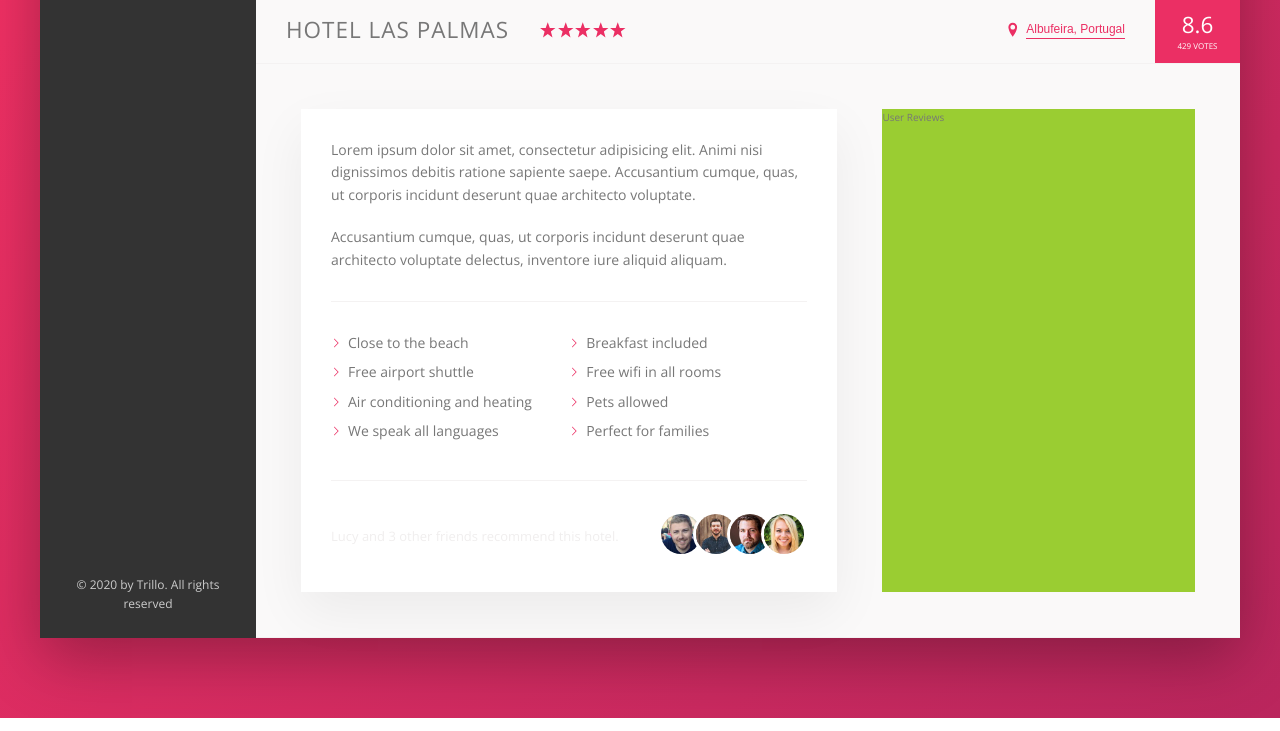
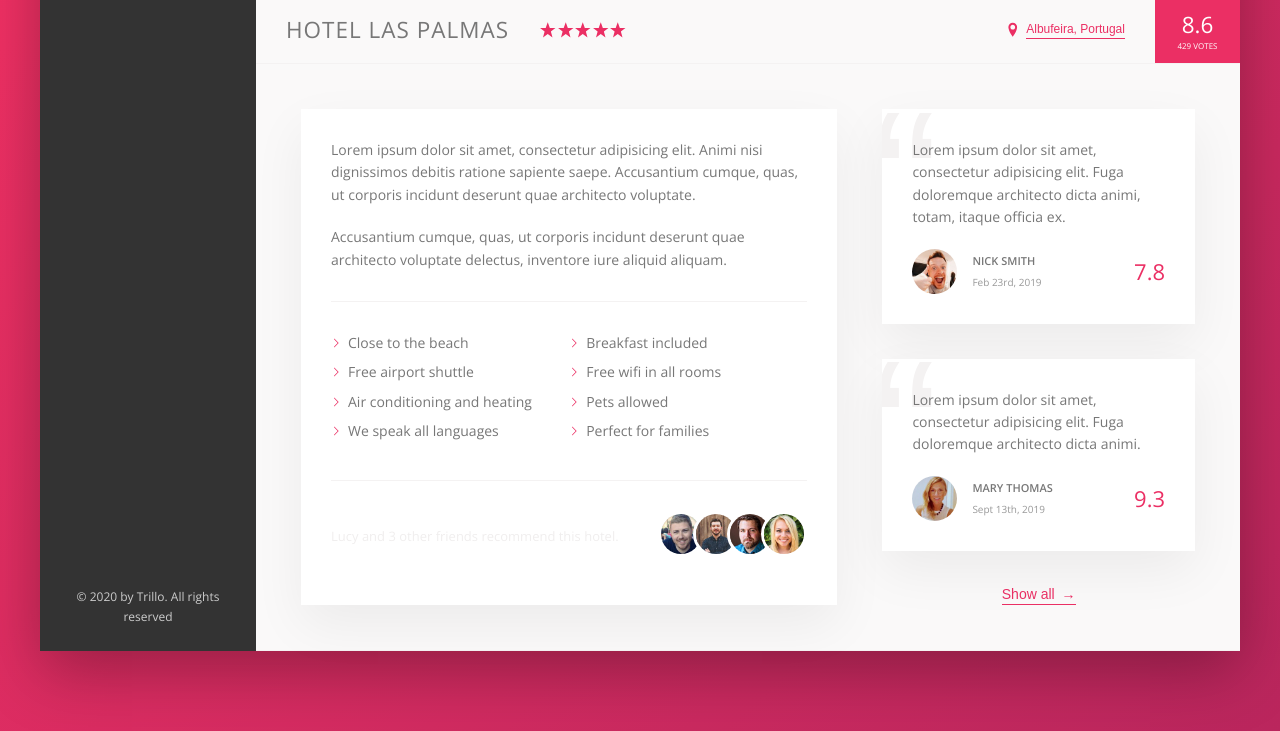
Before and after one commit to paulgellatly/trillo, a website: page index.html in a window 1280 px wide. Shown: the part 538-1269 px from the top of the page. Drawn offline with nearby package versions, Linux system fonts and the light colour scheme.

Commit message:
built user reviews section

```diff
--- a/index.html
+++ b/index.html
@@ -164,7 +164,34 @@
                         </div>
 
                         <div class="user-reviews">
-                            User Reviews
+                            <figure class="review">
+                                <blockquote class="review__text">
+                                    Lorem ipsum dolor sit amet, consectetur adipisicing elit. Fuga doloremque architecto dicta animi, totam, itaque officia ex.
+                                </blockquote>
+                                <figcaption class="review__user">
+                                    <img src="img/user-1.jpg" alt="User 1" class="review__photo">
+                                    <div class="review__user-box">
+                                        <p class="review__user-name">Nick Smith</p>
+                                        <p class="review__user-date">Feb 23rd, 2019</p>
+                                    </div>
+                                    <div class="review__rating">7.8</div>
+                                </figcaption>
+                            </figure>
+                            <figure class="review">
+                                <blockquote class="review__text">
+                                    Lorem ipsum dolor sit amet, consectetur adipisicing elit. Fuga doloremque architecto dicta animi.
+                                </blockquote>
+                                <figcaption class="review__user">
+                                    <img src="img/user-2.jpg" alt="User 2" class="review__photo">
+                                    <div class="review__user-box">
+                                        <p class="review__user-name">Mary Thomas</p>
+                                        <p class="review__user-date">Sept 13th, 2019</p>
+                                    </div>
+                                    <div class="review__rating">9.3</div>
+                                </figcaption>
+                            </figure>
+
+                            <button class="btn-inline">Show all <span>&rarr;</span></button>
                         </div>
                     </div>
                 </main>
--- a/sass/_components.scss
+++ b/sass/_components.scss
@@ -272,8 +272,17 @@
 	cursor: pointer;
 	transition: all .2s;
 
+	& span {
+		margin-left: 3px;
+		transition: margin-left .2s;
+	}
+
 	&:hover {
 		color: var(--color-grey-dark-1);
+
+		span {
+			margin-left: 8px;
+		}
 	}
 
 	&:focus {
@@ -371,3 +380,67 @@
 		}
 	}
 }
+
+////////////////////////////////////
+// REVIEWS
+
+.review {
+	background-color: #fff;
+	box-shadow: var(--shadow-light);
+	padding: 3rem;
+	margin-bottom: 3.5rem;
+	position: relative;
+	overflow: hidden;
+
+	&__text {
+		margin-bottom: 2rem;
+		z-index: 10;
+		position: relative;
+	}
+
+	&__user {
+		display: flex;
+		align-items: center;
+	}
+
+	&__photo {
+		height: 4.5rem;
+		width: 4.5rem;
+		border-radius: 50%;
+		margin-right: 1.5rem;
+	}
+
+	&__user-box {
+		margin-right: auto;
+	}
+
+	&__user-name {
+		font-size: 1.1rem;
+		font-weight: 600;
+		text-transform: uppercase;
+		margin-bottom: 0.4rem;
+	}
+
+	&__user-date {
+		font-size: 1rem;
+		color: var(--color-grey-dark-3);
+	}
+
+	&__rating {
+		color: var(--color-primary);
+		font-size: 2.2rem;
+		font-weight: 300;
+	}
+
+	&::before {
+		content: "\201C";
+		position: absolute;
+		top: -2.75rem;
+		left: -1rem;
+		line-height: 1;
+		font-size: 20rem;
+		color: var(--color-grey-light-2);
+		font-family: sans-serif;
+		z-index: 1;
+	}
+}
--- a/sass/_layout.scss
+++ b/sass/_layout.scss
@@ -36,6 +36,7 @@
 }
 
 .detail {
+	font-size: 1.4rem;
 	display: flex;
 	padding: 4.5rem;
 	background-color: var(--color-grey-light-1);
@@ -43,7 +44,6 @@
 }
 
 .description {
-	font-size: 1.4rem;
 	background-color: #fff;
 	box-shadow: var(--shadow-light);
 	padding: 3rem;
@@ -52,6 +52,8 @@
 }
 
 .user-reviews {
-	background-color: yellowgreen;
 	flex: 1;
+	display: flex;
+	flex-direction: column;
+	align-items: center;
 }
```
Also changed, not shown: css/style.css.
